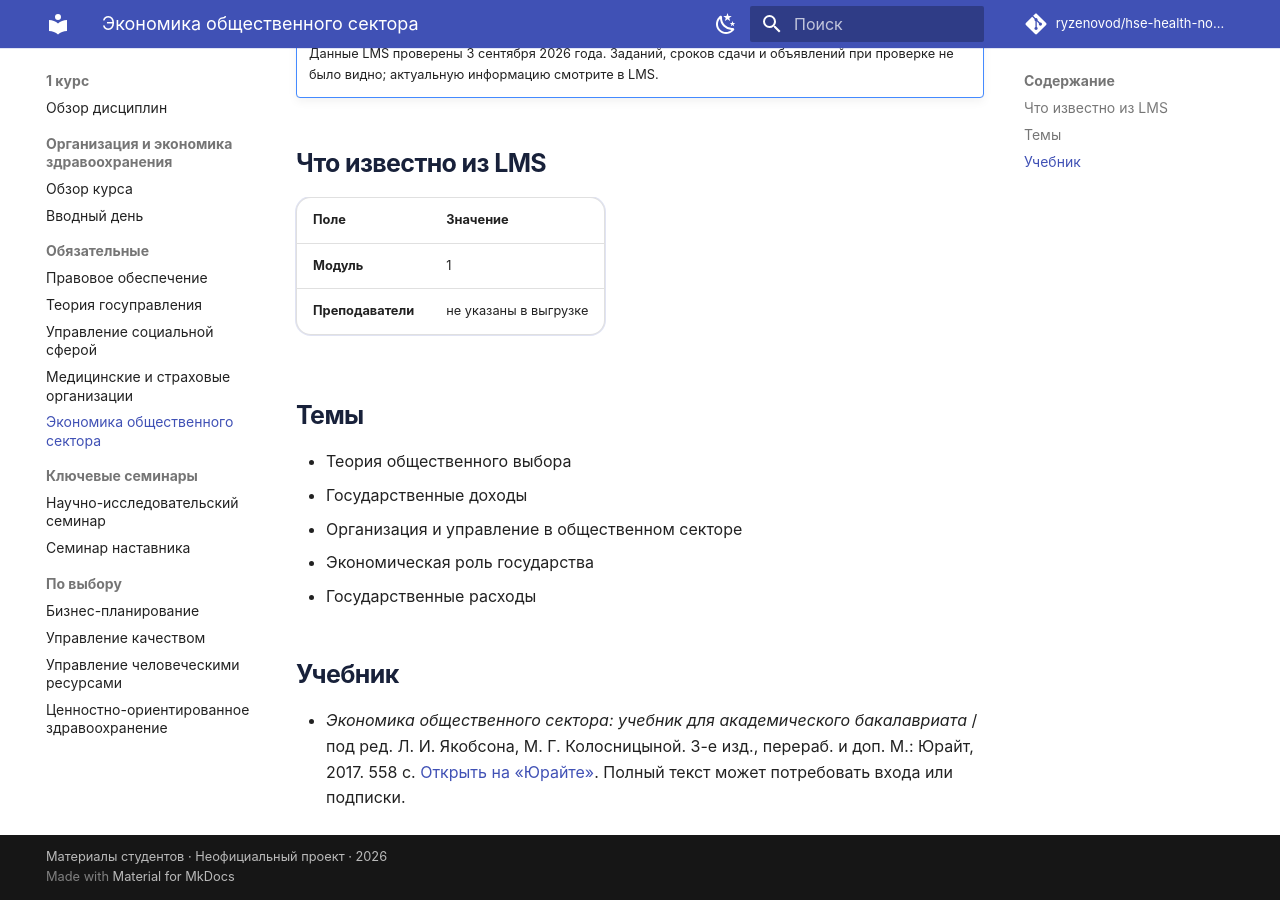
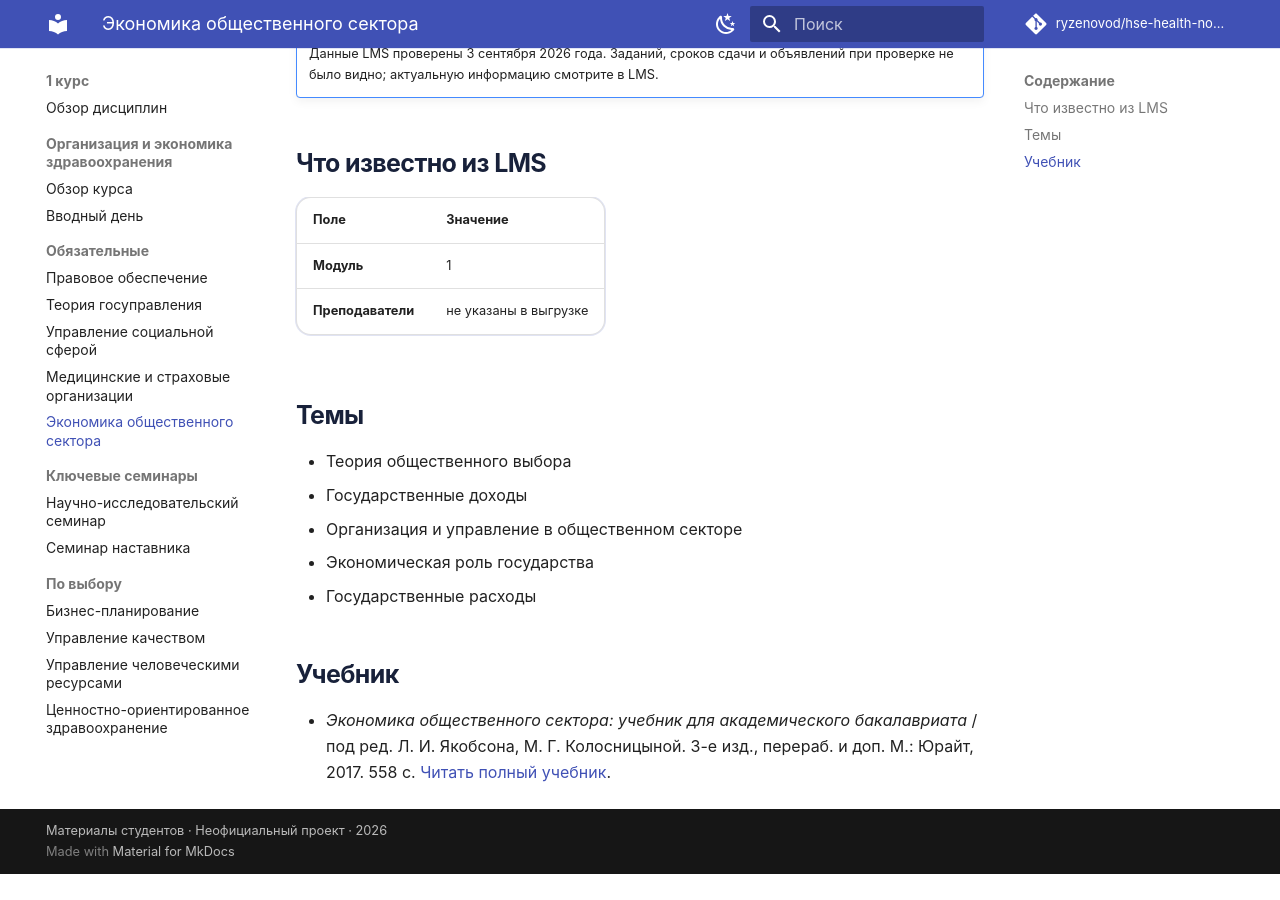
Before and after one commit to ryzenovod/hse-health-notes, an MkDocs documentation site: the page built from docs/year-1/public-sector-economics.md, in a window 1280 px wide and 900 px high, scrolled down 517 px. Built offline with MkDocs 1.6.1 and Material for MkDocs 9.7.7, drawn with Linux system fonts in a browser that asks for light colours; comment, search, counter and statistics services are not loaded; after the commit the page ends 1391 px from its top, so only the background shows below that.

Commit message:
Use full textbook viewer link

```diff
--- a/docs/year-1/public-sector-economics.md
+++ b/docs/year-1/public-sector-economics.md
@@ -29,4 +29,4 @@
 
 ## Учебник
 
-- *Экономика общественного сектора: учебник для академического бакалавриата* / под ред. Л. И. Якобсона, М. Г. Колосницыной. 3-е изд., перераб. и доп. М.: Юрайт, 2017. 558 с. [Открыть на «Юрайте»](https://urait.ru/book/ekonomika-obschestvennogo-sektora-403521). Полный текст может потребовать входа или подписки.
+- *Экономика общественного сектора: учебник для академического бакалавриата* / под ред. Л. И. Якобсона, М. Г. Колосницыной. 3-е изд., перераб. и доп. М.: Юрайт, 2017. 558 с. [Читать полный учебник](https://biblio-online.ru/viewer/ekonomika-obschestvennogo-sektora-403521#page/1).
```
